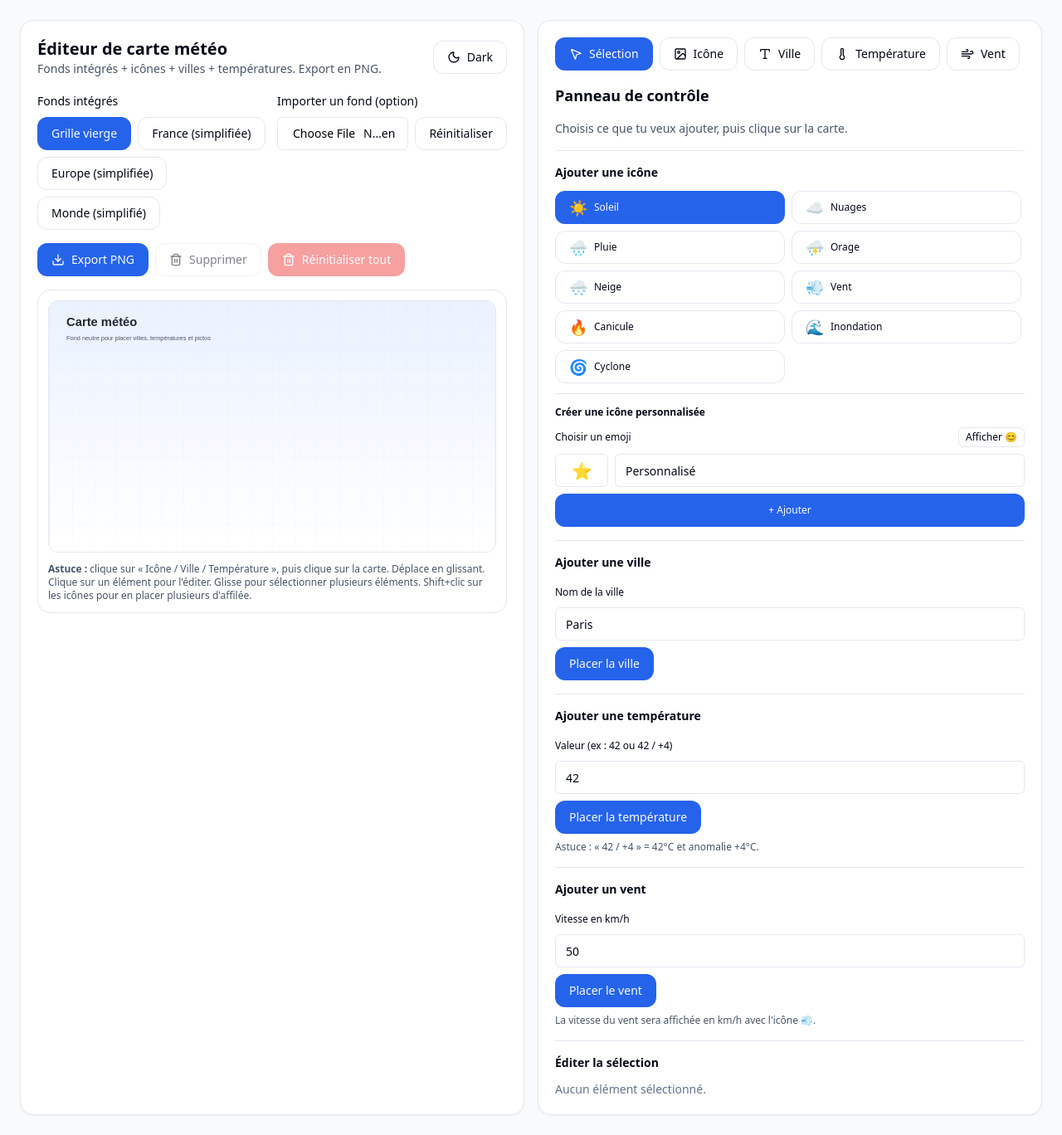
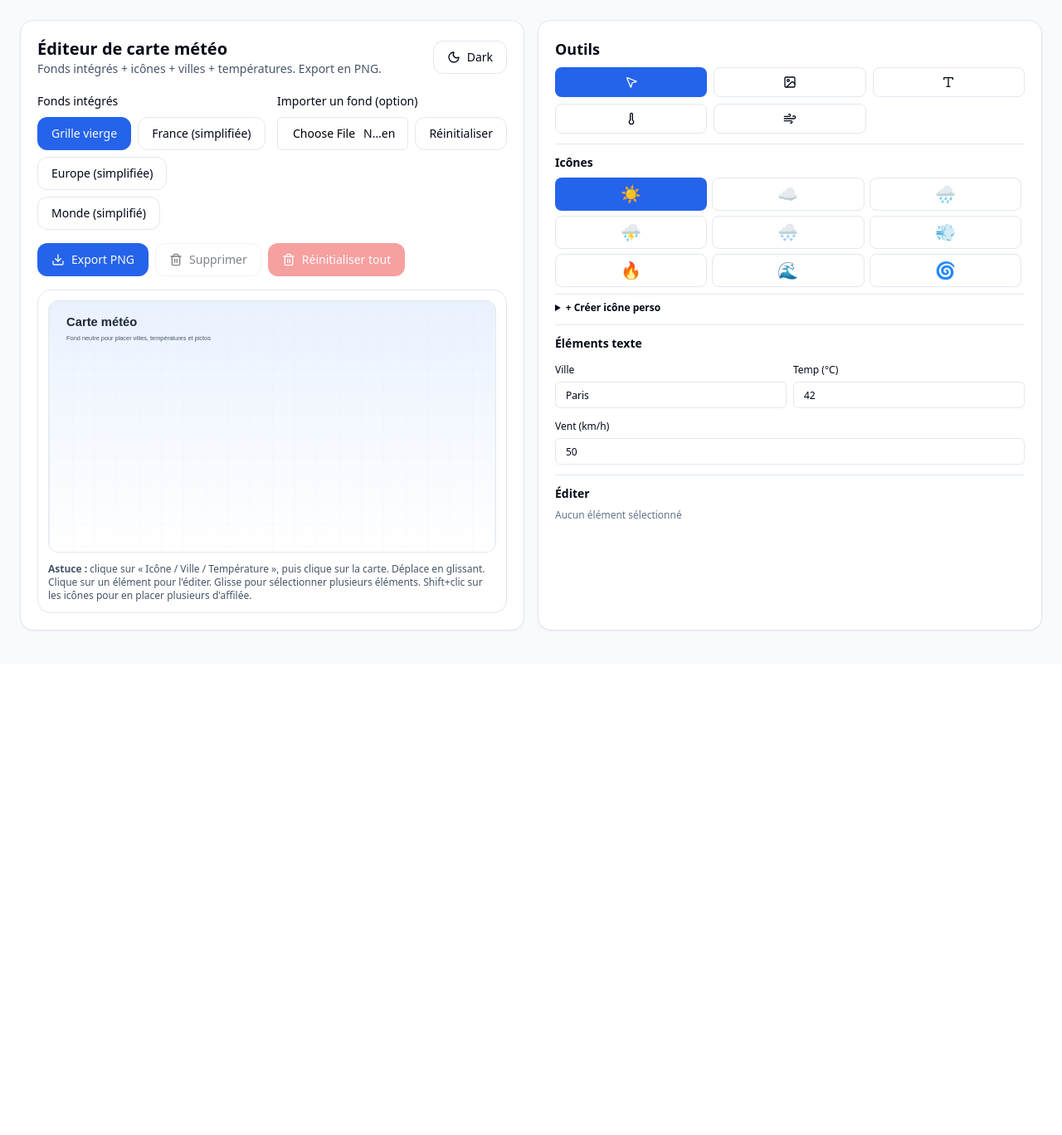
Before and after one commit to Qwetsh/weather-map-editor, a React (Vite) app: page / in a window 1280 px wide. Shown: the whole page at 83% size. After the commit the page ends 800 px from the top, so only its background shows below. Built offline with nearby package versions, Linux system fonts and the light colour scheme.

Commit message:
UI: Redesign control panel for better layout and reduced scrolling

```diff
--- a/src/weatherMap.tsx
+++ b/src/weatherMap.tsx
@@ -796,45 +796,46 @@ export default function WeatherMapEditor() {
 
         {/* Droite : panneau */}
         <Card className="rounded-2xl shadow-sm min-w-0">
-          <CardContent className="p-4 md:p-5 space-y-4">
-            <div className="flex flex-wrap gap-2 mb-2">
-              <Button variant={activeTool === "select" ? "default" : "outline"} onClick={() => setActiveTool("select")} className="rounded-xl gap-2">
-                <MousePointer2 className="h-4 w-4" /> Sélection
+          <CardContent className="p-4 md:p-5 space-y-3">
+            <div>
+              <div className="text-lg font-semibold mb-2">Outils</div>
+              <div className="grid grid-cols-3 gap-2">
+                <Button variant={activeTool === "select" ? "default" : "outline"} onClick={() => setActiveTool("select")} className="rounded-lg" size="sm">
+                  <MousePointer2 className="h-4 w-4" />
                 </Button>
-              <Button variant={activeTool === "add-icon" ? "default" : "outline"} onClick={() => setActiveTool("add-icon")} className="rounded-xl gap-2">
-                <ImageIcon className="h-4 w-4" /> Icône
+                <Button variant={activeTool === "add-icon" ? "default" : "outline"} onClick={() => setActiveTool("add-icon")} className="rounded-lg" size="sm">
+                  <ImageIcon className="h-4 w-4" />
                 </Button>
-              <Button variant={activeTool === "add-label" ? "default" : "outline"} onClick={() => setActiveTool("add-label")} className="rounded-xl gap-2">
-                <Type className="h-4 w-4" /> Ville
+                <Button variant={activeTool === "add-label" ? "default" : "outline"} onClick={() => setActiveTool("add-label")} className="rounded-lg" size="sm">
+                  <Type className="h-4 w-4" />
                 </Button>
-              <Button variant={activeTool === "add-temp" ? "default" : "outline"} onClick={() => setActiveTool("add-temp")} className="rounded-xl gap-2">
-                <Thermometer className="h-4 w-4" /> Température
+                <Button variant={activeTool === "add-temp" ? "default" : "outline"} onClick={() => setActiveTool("add-temp")} className="rounded-lg" size="sm">
+                  <Thermometer className="h-4 w-4" />
                 </Button>
-              <Button variant={activeTool === "add-wind" ? "default" : "outline"} onClick={() => setActiveTool("add-wind")} className="rounded-xl gap-2">
-                <Wind className="h-4 w-4" /> Vent
+                <Button variant={activeTool === "add-wind" ? "default" : "outline"} onClick={() => setActiveTool("add-wind")} className="rounded-lg" size="sm">
+                  <Wind className="h-4 w-4" />
                 </Button>
               </div>
-
-            <div className="text-lg font-semibold">Panneau de contrôle</div>
-            <div className="text-sm text-slate-600 dark:text-slate-300 cursor-default">Choisis ce que tu veux ajouter, puis clique sur la carte.</div>
+            </div>
 
             <Separator />
 
-            <div className="space-y-3">
-              <div className="font-semibold text-sm">Ajouter une icône</div>
-              <div className="grid grid-cols-2 gap-2 max-h-64 overflow-y-auto overflow-x-hidden pr-1">
+            <div className="space-y-2">
+              <div className="font-semibold text-sm">Icônes</div>
+              <div className="grid grid-cols-3 gap-1.5 max-h-40 overflow-y-auto overflow-x-hidden pr-1">
                 {getAvailableIcons().map((ic) => (
                   <div key={ic.id} className="relative">
                     <Button
                       variant={chosenIconId === ic.id ? "default" : "outline"}
-                      className="justify-start rounded-xl gap-2 w-full"
+                      className="h-10 w-full p-1 rounded-lg"
+                      size="sm"
                       onClick={() => {
                         setChosenIconId(ic.id);
                         setActiveTool("add-icon");
                       }}
+                      title={ic.label}
                     >
-                      <span className="text-lg">{ic.glyph}</span>
-                      <span className="text-xs flex-1 text-left truncate">{ic.label}</span>
+                      <span className="text-xl">{ic.glyph}</span>
                     </Button>
                     {customIcons.find((ci) => ci.id === ic.id) && (
                       <button
@@ -849,194 +850,173 @@ export default function WeatherMapEditor() {
                 ))}
               </div>
 
-              <div className="space-y-2 pt-2 border-t">
-                <Label className="text-xs font-semibold">Créer une icône personnalisée</Label>
-
-                <div className="space-y-2">
-                  <div className="flex items-center justify-between">
-                    <Label className="text-xs">Choisir un emoji</Label>
-                    <Button
-                      variant="outline"
-                      size="sm"
-                      onClick={() => setShowEmojiPicker(!showEmojiPicker)}
-                      className="h-6 px-2 text-xs"
-                    >
-                      {showEmojiPicker ? 'Masquer' : 'Afficher'} 😊
-                    </Button>
-                  </div>
-                  {showEmojiPicker && (
-                    <div className="grid grid-cols-8 gap-1 p-2 bg-slate-100 dark:bg-slate-700 rounded-lg max-h-32 overflow-y-auto">
+              <details className="pt-2 border-t">
+                <summary className="text-xs font-semibold cursor-pointer hover:text-blue-600">+ Créer icône perso</summary>
+                <div className="space-y-2 mt-2">
+                  <details>
+                    <summary className="text-xs cursor-pointer mb-1">Emojis 😊</summary>
+                    <div className="grid grid-cols-8 gap-1 p-2 bg-slate-100 dark:bg-slate-700 rounded-lg max-h-24 overflow-y-auto mt-1">
                       {EMOJI_PICKER.map((emoji, idx) => (
                         <button
                           key={idx}
                           type="button"
                           onClick={() => setNewCustomIconGlyph(emoji)}
-                          className={`text-xl p-1 rounded hover:bg-slate-200 dark:hover:bg-slate-600 transition-colors ${
-                            newCustomIconGlyph === emoji ? 'bg-slate-300 dark:bg-slate-500 ring-2 ring-blue-500' : ''
+                          className={`text-lg p-0.5 rounded hover:bg-slate-200 dark:hover:bg-slate-600 ${
+                            newCustomIconGlyph === emoji ? 'bg-slate-300 dark:bg-slate-500 ring-1 ring-blue-500' : ''
                           }`}
-                          title={emoji}
                         >
                           {emoji}
                         </button>
                       ))}
                     </div>
-                  )}
-                </div>
-
-                <div className="flex gap-2">
+                  </details>
+                  <div className="flex gap-1">
                     <Input
                       type="text"
-                    placeholder="Emoji ou caractère"
                       value={newCustomIconGlyph}
                       onChange={(e) => setNewCustomIconGlyph(e.target.value)}
                       maxLength={2}
-                    className="w-16 text-center text-xl"
+                      className="w-12 text-center text-lg h-8 p-1"
                     />
                     <Input
                       type="text"
                       placeholder="Nom"
                       value={newCustomIconLabel}
                       onChange={(e) => setNewCustomIconLabel(e.target.value)}
-                    className="flex-1"
+                      className="flex-1 h-8 text-xs"
                     />
+                    <Button size="sm" className="rounded-lg h-8 px-2 text-xs" onClick={addCustomIcon}>
+                      +
+                    </Button>
                   </div>
-                <Button className="w-full rounded-xl text-xs" onClick={addCustomIcon}>
-                  + Ajouter
-                </Button>
+                </div>
+              </details>
+            </div>
+
+            <Separator />
+
+            <div className="space-y-2">
+              <div className="font-semibold text-sm">Éléments texte</div>
+              <div className="grid grid-cols-2 gap-2">
+                <div className="space-y-1">
+                  <Label className="text-xs">Ville</Label>
+                  <Input value={newLabelText} onChange={(e) => setNewLabelText(e.target.value)} placeholder="Paris" className="h-8 text-xs" />
+                </div>
+                <div className="space-y-1">
+                  <Label className="text-xs">Temp (°C)</Label>
+                  <Input value={newTempText} onChange={(e) => setNewTempText(e.target.value)} placeholder="42" className="h-8 text-xs" />
+                </div>
+              </div>
+              <div className="space-y-1">
+                <Label className="text-xs">Vent (km/h)</Label>
+                <Input
+                  type="number"
+                  value={newWindSpeed}
+                  onChange={(e) => setNewWindSpeed(e.target.value)}
+                  placeholder="50"
+                  min="0"
+                  max="300"
+                  className="h-8 text-xs"
+                />
               </div>
             </div>
 
             <Separator />
 
-            <div className="space-y-3">
-              <div className="font-semibold text-sm">Ajouter une ville</div>
             <div className="space-y-2">
-                <Label className="text-xs">Nom de la ville</Label>
-                <Input value={newLabelText} onChange={(e) => setNewLabelText(e.target.value)} placeholder="Ex: Nantes" />
-                <Button className="rounded-xl" onClick={() => setActiveTool("add-label")}>Placer la ville</Button>
+              <div className="font-semibold text-sm">Éditer</div>
+              {selectedIds.length === 0 ? (
+                <div className="text-xs text-slate-500 cursor-default">Aucun élément sélectionné</div>
+              ) : selectedIds.length > 1 ? (
+                <div className="text-xs text-slate-700">
+                  <span className="font-semibold">{selectedIds.length} éléments</span>
+                </div>
+              ) : selected?.kind === "icon" ? (
+                <div className="space-y-2">
+                  <div className="text-xs font-semibold">{selectedIcon?.label ?? "Icône"}</div>
+                  <div>
+                    <Label className="text-xs">Taille</Label>
+                    <Input type="range" min={24} max={80} value={selected.size} onChange={(e) => updateSelected({ size: Number(e.target.value) } as any)} className="h-6" />
                   </div>
                 </div>
-
-            <Separator />
-
-            <div className="space-y-3">
-              <div className="font-semibold text-sm">Ajouter une température</div>
+              ) : selected?.kind === "label" ? (
                 <div className="space-y-2">
-                <Label className="text-xs">Valeur (ex : 42 ou 42 / +4)</Label>
-                <Input value={newTempText} onChange={(e) => setNewTempText(e.target.value)} placeholder="Ex: 42 / +4" />
-                <Button className="rounded-xl" onClick={() => setActiveTool("add-temp")}>Placer la température</Button>
-                <div className="text-xs text-slate-600 dark:text-slate-300 cursor-default">Astuce : « 42 / +4 » = 42°C et anomalie +4°C.</div>
+                  <Input value={selected.text} onChange={(e) => updateSelected({ text: e.target.value } as any)} className="h-8 text-xs" placeholder="Texte" />
+                  <div className="grid grid-cols-2 gap-2">
+                    <div>
+                      <Label className="text-xs">Taille</Label>
+                      <Input type="number" min={10} max={80} value={selected.fontSize} onChange={(e) => handleLabelFontSizeChange(Number(e.target.value))} className="h-8 text-xs" />
+                    </div>
+                    <div>
+                      <Label className="text-xs">Couleur</Label>
+                      <Input type="color" value={selected.color} onChange={(e) => updateSelected({ color: e.target.value } as any)} className="h-8" />
                     </div>
                   </div>
-
-            <Separator />
-
-            <div className="space-y-3">
-              <div className="font-semibold text-sm">Ajouter un vent</div>
-              <div className="space-y-2">
-                <Label className="text-xs">Vitesse en km/h</Label>
-                <Input
-                  type="number"
-                  value={newWindSpeed}
-                  onChange={(e) => setNewWindSpeed(e.target.value)}
-                  placeholder="Ex: 50"
-                  min="0"
-                  max="300"
-                />
-                <Button className="rounded-xl" onClick={() => setActiveTool("add-wind")}>Placer le vent</Button>
-                <div className="text-xs text-slate-600 dark:text-slate-300 cursor-default">La vitesse du vent sera affichée en km/h avec l'icône 💨.</div>
-              </div>
-            </div>
-
-            <Separator />
-
-            <div className="space-y-3">
-              <div className="font-semibold text-sm">Éditer la sélection</div>
-              {selectedIds.length === 0 ? (
-                <div className="text-sm text-slate-500 cursor-default">Aucun élément sélectionné.</div>
-              ) : selectedIds.length > 1 ? (
-                <div className="text-sm text-slate-700 cursor-default">
-                  <span className="font-semibold">{selectedIds.length} éléments sélectionnés</span>
-                  <div className="mt-2 text-xs text-slate-600">Glisse pour déplacer le groupe ensemble, ou clique pour sélectionner un seul élément.</div>
-                </div>
-              ) : selected?.kind === "icon" ? (
-                <div className="space-y-3">
-                  <div className="text-sm text-slate-700 cursor-default">
-                    Sélection : <span className="font-semibold">{selectedIcon?.label ?? "Icône"}</span>
-                  </div>
-                  <Label className="text-xs">Taille</Label>
-                  <Input type="range" min={24} max={80} value={selected.size} onChange={(e) => updateSelected({ size: Number(e.target.value) } as any)} />
-                </div>
-              ) : selected?.kind === "label" ? (
-                <div className="space-y-3">
-                  <Label className="text-xs">Texte</Label>
-                  <Input value={selected.text} onChange={(e) => updateSelected({ text: e.target.value } as any)} />
-                  <div>
-                    <Label className="text-xs">Taille du texte (px)</Label>
-                    <div className="mt-2 flex gap-2 items-center">
-                      <Input type="number" min={10} max={80} value={selected.fontSize} onChange={(e) => handleLabelFontSizeChange(Number(e.target.value))} className="w-20" />
-                      <Input type="range" min={10} max={80} value={selected.fontSize} onChange={(e) => handleLabelFontSizeChange(Number(e.target.value))} className="flex-1" />
-                    </div>
-                  </div>
-                  <Label className="text-xs">Couleur</Label>
-                  <Input type="color" value={selected.color} onChange={(e) => updateSelected({ color: e.target.value } as any)} />
-                  <div className="flex items-center gap-2">
-                    <input id="bg" type="checkbox" checked={selected.bg} onChange={(e) => updateSelected({ bg: e.target.checked } as any)} />
-                    <Label htmlFor="bg" className="text-sm">Fond blanc derrière</Label>
-                  </div>
-                  <div className="flex items-center gap-2">
-                    <input id="border" type="checkbox" checked={selected.border} onChange={(e) => updateSelected({ border: e.target.checked } as any)} />
-                    <Label htmlFor="border" className="text-sm">Bordure</Label>
+                  <div className="flex gap-3 text-xs">
+                    <label className="flex items-center gap-1 cursor-pointer">
+                      <input type="checkbox" checked={selected.bg} onChange={(e) => updateSelected({ bg: e.target.checked } as any)} className="w-3 h-3" />
+                      Fond
+                    </label>
+                    <label className="flex items-center gap-1 cursor-pointer">
+                      <input type="checkbox" checked={selected.border} onChange={(e) => updateSelected({ border: e.target.checked } as any)} className="w-3 h-3" />
+                      Bordure
+                    </label>
                   </div>
                 </div>
               ) : selected?.kind === "temp" ? (
-                <div className="space-y-3">
-                  <Label className="text-xs">Température</Label>
-                  <Input value={selected.value} onChange={(e) => updateSelected({ value: e.target.value } as any)} />
+                <div className="space-y-2">
+                  <Input value={selected.value} onChange={(e) => updateSelected({ value: e.target.value } as any)} className="h-8 text-xs" placeholder="Température" />
+                  <div className="grid grid-cols-2 gap-2">
                     <div>
-                    <Label className="text-xs">Taille (px)</Label>
-                    <div className="mt-2 flex gap-2 items-center">
-                      <Input type="number" min={10} max={80} value={selected.fontSize} onChange={(e) => handleTempFontSizeChange(Number(e.target.value))} className="w-20" />
-                      <Input type="range" min={10} max={80} value={selected.fontSize} onChange={(e) => handleTempFontSizeChange(Number(e.target.value))} className="flex-1" />
+                      <Label className="text-xs">Taille</Label>
+                      <Input type="number" min={10} max={80} value={selected.fontSize} onChange={(e) => handleTempFontSizeChange(Number(e.target.value))} className="h-8 text-xs" />
+                    </div>
+                    <div>
+                      <Label className="text-xs">Couleur</Label>
+                      <Input type="color" value={selected.color} onChange={(e) => updateSelected({ color: e.target.value } as any)} className="h-8" />
                     </div>
                   </div>
-                  <Label className="text-xs">Couleur</Label>
-                  <Input type="color" value={selected.color} onChange={(e) => updateSelected({ color: e.target.value } as any)} />
-                  <div className="flex items-center gap-2">
-                    <input id="tbg" type="checkbox" checked={selected.bg} onChange={(e) => updateSelected({ bg: e.target.checked } as any)} />
-                    <Label htmlFor="tbg" className="text-sm">Fond blanc derrière</Label>
-                  </div>
-                  <div className="flex items-center gap-2">
-                    <input id="tborder" type="checkbox" checked={selected.border} onChange={(e) => updateSelected({ border: e.target.checked } as any)} />
-                    <Label htmlFor="tborder" className="text-sm">Bordure</Label>
+                  <div className="flex gap-3 text-xs">
+                    <label className="flex items-center gap-1 cursor-pointer">
+                      <input type="checkbox" checked={selected.bg} onChange={(e) => updateSelected({ bg: e.target.checked } as any)} className="w-3 h-3" />
+                      Fond
+                    </label>
+                    <label className="flex items-center gap-1 cursor-pointer">
+                      <input type="checkbox" checked={selected.border} onChange={(e) => updateSelected({ border: e.target.checked } as any)} className="w-3 h-3" />
+                      Bordure
+                    </label>
                   </div>
                 </div>
               ) : selected?.kind === "wind" ? (
-                <div className="space-y-3">
-                  <Label className="text-xs">Vitesse du vent (km/h)</Label>
+                <div className="space-y-2">
                   <Input
                     type="number"
                     min={0}
                     max={300}
                     value={selected.speedKmh}
                     onChange={(e) => updateSelected({ speedKmh: Number(e.target.value) } as any)}
+                    className="h-8 text-xs"
+                    placeholder="Vitesse km/h"
                   />
+                  <div className="grid grid-cols-2 gap-2">
                     <div>
-                    <Label className="text-xs">Taille (px)</Label>
-                    <div className="mt-2 flex gap-2 items-center">
-                      <Input type="number" min={10} max={80} value={selected.fontSize} onChange={(e) => handleWindFontSizeChange(Number(e.target.value))} className="w-20" />
-                      <Input type="range" min={10} max={80} value={selected.fontSize} onChange={(e) => handleWindFontSizeChange(Number(e.target.value))} className="flex-1" />
+                      <Label className="text-xs">Taille</Label>
+                      <Input type="number" min={10} max={80} value={selected.fontSize} onChange={(e) => handleWindFontSizeChange(Number(e.target.value))} className="h-8 text-xs" />
+                    </div>
+                    <div>
+                      <Label className="text-xs">Couleur</Label>
+                      <Input type="color" value={selected.color} onChange={(e) => updateSelected({ color: e.target.value } as any)} className="h-8" />
                     </div>
                   </div>
-                  <Label className="text-xs">Couleur</Label>
-                  <Input type="color" value={selected.color} onChange={(e) => updateSelected({ color: e.target.value } as any)} />
-                  <div className="flex items-center gap-2">
-                    <input id="wbg" type="checkbox" checked={selected.bg} onChange={(e) => updateSelected({ bg: e.target.checked } as any)} />
-                    <Label htmlFor="wbg" className="text-sm">Fond blanc derrière</Label>
-                  </div>
-                  <div className="flex items-center gap-2">
-                    <input id="wborder" type="checkbox" checked={selected.border} onChange={(e) => updateSelected({ border: e.target.checked } as any)} />
-                    <Label htmlFor="wborder" className="text-sm">Bordure</Label>
+                  <div className="flex gap-3 text-xs">
+                    <label className="flex items-center gap-1 cursor-pointer">
+                      <input type="checkbox" checked={selected.bg} onChange={(e) => updateSelected({ bg: e.target.checked } as any)} className="w-3 h-3" />
+                      Fond
+                    </label>
+                    <label className="flex items-center gap-1 cursor-pointer">
+                      <input type="checkbox" checked={selected.border} onChange={(e) => updateSelected({ border: e.target.checked } as any)} className="w-3 h-3" />
+                      Bordure
+                    </label>
                   </div>
                 </div>
               ) : null}
```
Lines whose indentation alone changed are shown as unchanged.
